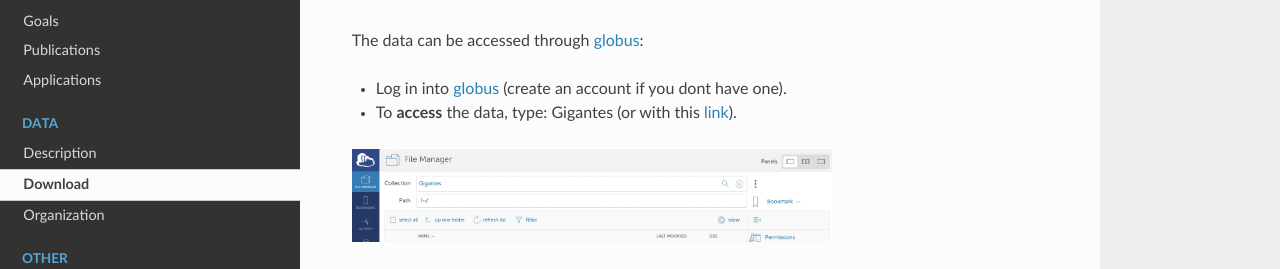
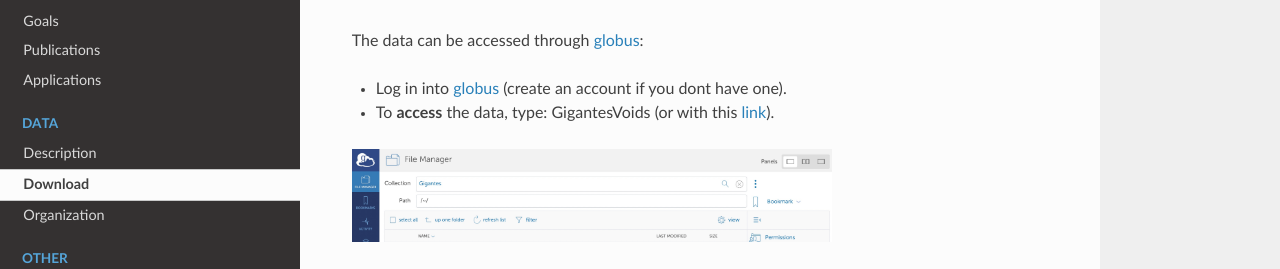
Before and after one commit to ckreisch/GIGANTES, a Sphinx documentation site: the page built from source/Download.rst, in a window 1280 px wide. Shown: the part 131-400 px from the top of the page. Built offline with Sphinx 7.4.7 and the Read the Docs theme 2.0.0, drawn with Linux system fonts in a browser that asks for light colours.

Commit message:
update documentation

```diff
--- a/source/Download.rst
+++ b/source/Download.rst
@@ -4,7 +4,7 @@
 The data can be accessed through `globus <https://www.globus.org/>`__:
 
 - Log in into `globus <https://www.globus.org/>`__ (create an account if you dont have one).
-- To **access** the data, type: Gigantes (or with this `link <https://app.globus.org/file-manager?origin_id=63e824d8-e5f7-485d-9941-45fd671cf432&path=%2F>`_).
+- To **access** the data, type: GigantesVoids (or with this `link <https://app.globus.org/file-manager?origin_id=63e824d8-e5f7-485d-9941-45fd671cf432&path=%2F>`_).
 
 
 .. image:: globus2.jpg
```
